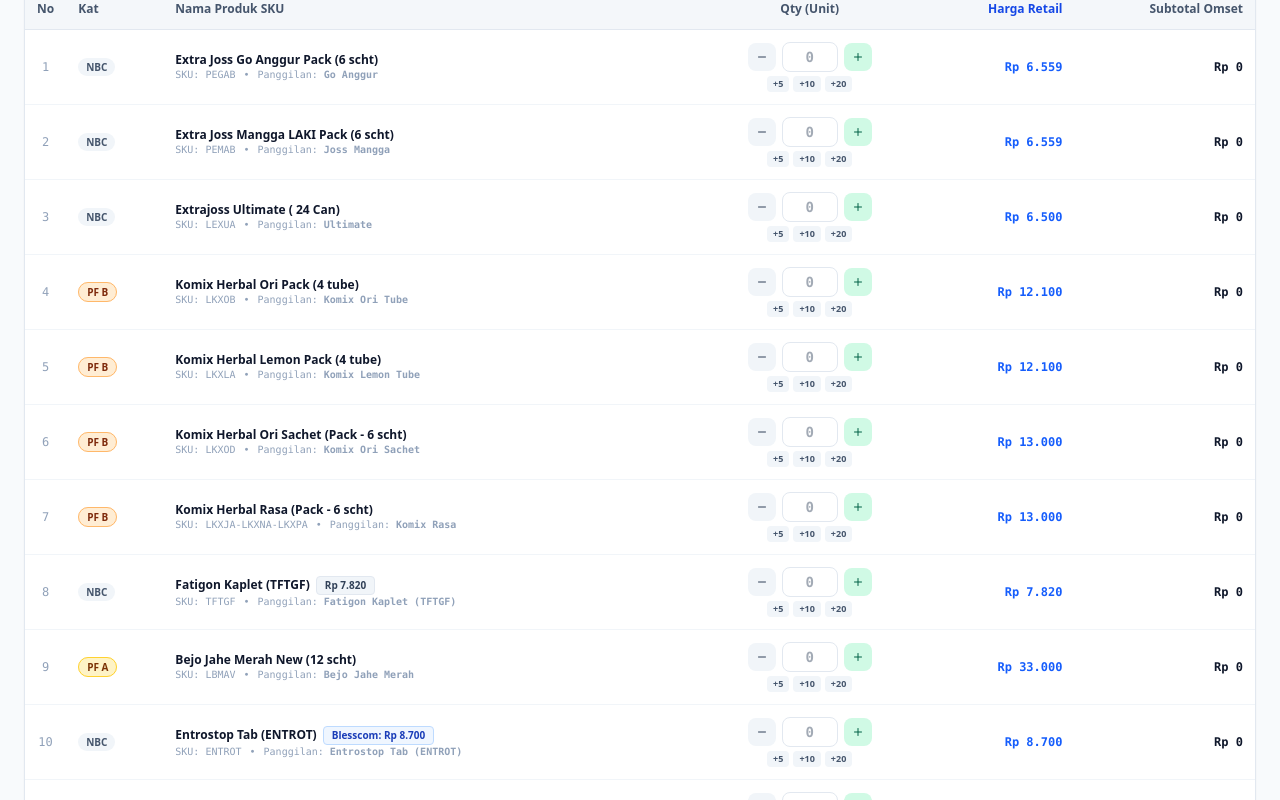
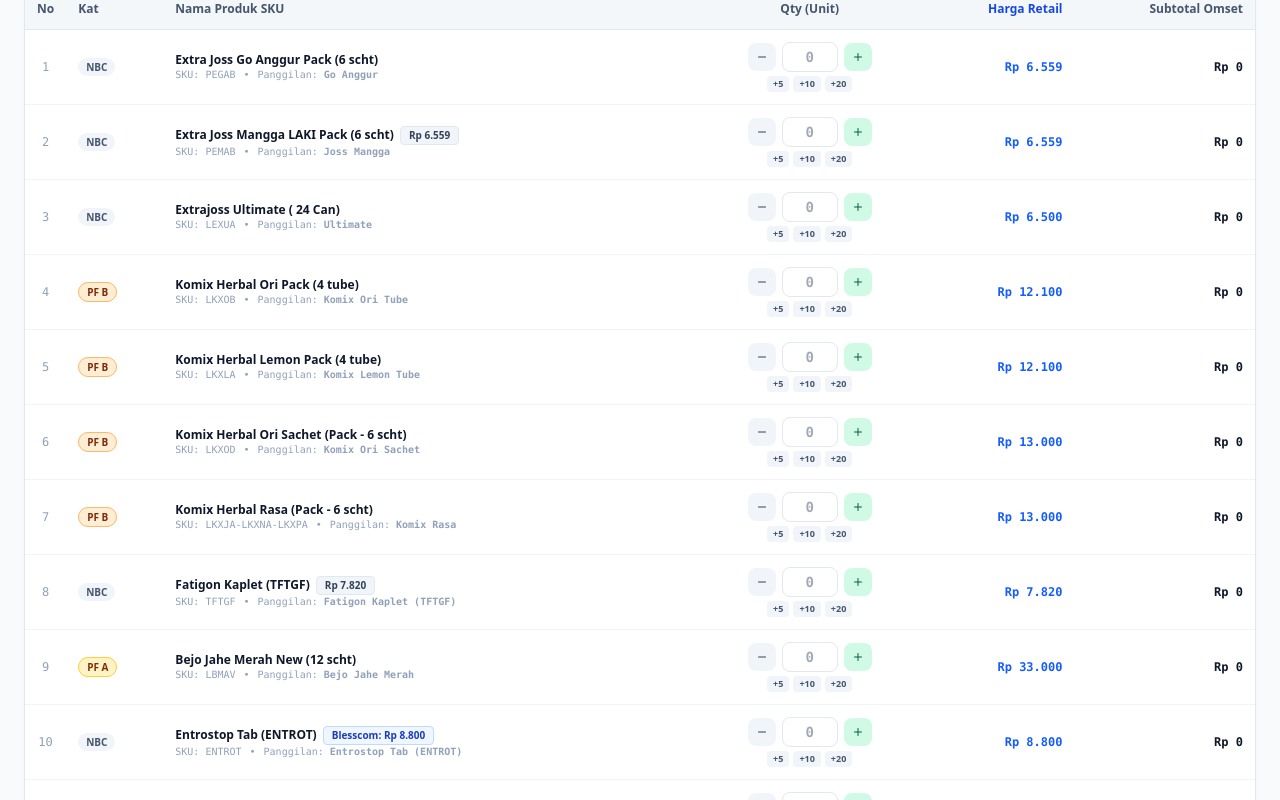
Before and after one commit to akbar521/SHJ-DOF-SUKABUMI, a React (Vite) app: page / in a window 1280 px wide. Shown: the part 980-1780 px from the top of the page. Built offline with nearby package versions, Linux system fonts and the light colour scheme; no server answers.

Commit message:
feat: update product pricing and add PEMAB support
- Update ENTROT retail price to Rp 8.800
- Add PEMAB product data and configuration
- Increment local storage version to v6

```diff
--- a/src/components/SimpleDofShjCalculator.tsx
+++ b/src/components/SimpleDofShjCalculator.tsx
@@ -177,6 +177,7 @@
         else sampleObj[p.kode_produk] = 0;
       } else {
         if (p.kode_produk === 'PEGAB') sampleObj[p.kode_produk] = 21;
+        else if (p.kode_produk === 'PEMAB') sampleObj[p.kode_produk] = 5;
         else if (p.kode_produk === 'LEXUA') sampleObj[p.kode_produk] = 10;
         else if (p.kode_produk === 'LKXOD') sampleObj[p.kode_produk] = 2;
         else if (p.kode_produk === 'LKXJA-LKXNA-LKXPA') sampleObj[p.kode_produk] = 2;
@@ -1090,8 +1091,13 @@
                               : 'bg-amber-50 text-amber-800 border-amber-200'
                           }`}>
                             {activeSubdistInfo.system === 'Blesscom'
-                              ? 'Blesscom: Rp 8.700'
+                              ? 'Blesscom: Rp 8.800'
                               : 'DMS: Rp 17.600'}
+                          </span>
+                        )}
+                        {p.kode_produk === 'PEMAB' && (
+                          <span className="text-[10px] px-2 py-0.5 rounded font-bold bg-slate-100 text-slate-700 border border-slate-200">
+                            Rp 6.559
                           </span>
                         )}
                         {(p.kode_produk === 'CKPXE' || p.kode_produk === 'KLPSL') && (
--- a/src/data/sqlSchema.ts
+++ b/src/data/sqlSchema.ts
@@ -31,7 +31,7 @@
     harga_grosir: 5141.52,
     harga_retail: 6559.00,
     persentase_dof: 0.20,
-    wilayah: ['Cianjur']
+    wilayah: ['Sukabumi', 'Cianjur']
   },
   {
     kode_produk: 'LEXUA',
@@ -103,18 +103,18 @@
     kode_produk: 'ENTROT',
     nama_produk: 'Entrostop Tab (ENTROT)',
     harga_grosir: 15000.00,
-    harga_retail: 8700.00,
+    harga_retail: 8800.00,
     persentase_dof: 0.20,
     wilayah: ['Sukabumi', 'Cianjur'],
     subdist_prices: {
-      CIKALONG: { harga_grosir: 15000.00, harga_retail: 8700.00 },
-      CIPANAS: { harga_grosir: 15000.00, harga_retail: 8700.00 },
+      CIKALONG: { harga_grosir: 15000.00, harga_retail: 8800.00 },
+      CIPANAS: { harga_grosir: 15000.00, harga_retail: 8800.00 },
       CIBEBER: { harga_grosir: 15000.00, harga_retail: 17600.00 },
       CIRANJANG: { harga_grosir: 15000.00, harga_retail: 17600.00 },
       CIBADAK: { harga_grosir: 15000.00, harga_retail: 17600.00 },
       CIKOLE: { harga_grosir: 15000.00, harga_retail: 17600.00 },
-      SUKARAJA: { harga_grosir: 15000.00, harga_retail: 8700.00 },
-      NYALINDUNG: { harga_grosir: 15000.00, harga_retail: 8700.00 }
+      SUKARAJA: { harga_grosir: 15000.00, harga_retail: 8800.00 },
+      NYALINDUNG: { harga_grosir: 15000.00, harga_retail: 8800.00 }
     }
   },
   {
@@ -355,7 +355,7 @@
 ('LPRGR', 'Promag Herbal 15 ml (6 ''S)', 15810.00, 16800.00, 0.00),
 ('LMHGA', 'Mixagrip Herbal Greges (6''S)', 16188.00, 16700.00, 0.00),
 ('TFTGF', 'Fatigon Kaplet (TFTGF)', 18000.00, 7820.00, 0.20),
-('ENTROT', 'Entrostop Tab (ENTROT)', 15000.00, 8700.00, 0.20),
+('ENTROT', 'Entrostop Tab (ENTROT)', 15000.00, 8800.00, 0.20),
 ('TFTSG', 'Fatigon Spirit (TFTSG)', 22000.00, 10950.00, 0.20),
 ('LETSB', 'Entrostop Herbal Anak (LETSB)', 16500.00, 16700.00, 0.20),
 ('CKPXE', 'Kalpanax Salep (CKPXE)', 9000.00, 10800.00, 0.20);
--- a/src/data/subdistConfig.ts
+++ b/src/data/subdistConfig.ts
@@ -132,7 +132,8 @@
 export const DEFAULT_SUBDIST_PRICES: Record<SubdistKey, Record<string, ProductSubdistPrice>> = {
   // CIANJUR - BLESSCOM (Heru - Cikalong, Herpin - Cipanas)
   CIKALONG: {
-    ENTROT: { harga_grosir: 15000, harga_retail: 8700 },
+    ENTROT: { harga_grosir: 15000, harga_retail: 8800 },
+    PEMAB: { harga_grosir: 5141.52, harga_retail: 6559 },
     LETSB: { harga_grosir: 16500, harga_retail: 16700 },
     ENTROH: { harga_grosir: 16500, harga_retail: 16700 },
     CKPXE: { harga_grosir: 9000, harga_retail: 10800 },
@@ -143,7 +144,8 @@
     FTGKAP: { harga_grosir: 18000, harga_retail: 7820 },
   },
   CIPANAS: {
-    ENTROT: { harga_grosir: 15000, harga_retail: 8700 },
+    ENTROT: { harga_grosir: 15000, harga_retail: 8800 },
+    PEMAB: { harga_grosir: 5141.52, harga_retail: 6559 },
     LETSB: { harga_grosir: 16500, harga_retail: 16700 },
     ENTROH: { harga_grosir: 16500, harga_retail: 16700 },
     CKPXE: { harga_grosir: 9000, harga_retail: 10800 },
@@ -158,6 +160,7 @@
   // Revisi ENTROT menjadi 17.600
   CIBEBER: {
     ENTROT: { harga_grosir: 15000, harga_retail: 17600 },
+    PEMAB: { harga_grosir: 5141.52, harga_retail: 6559 },
     LETSB: { harga_grosir: 16500, harga_retail: 16600 },
     ENTROH: { harga_grosir: 16500, harga_retail: 16600 },
     CKPXE: { harga_grosir: 9000, harga_retail: 10800 },
@@ -169,6 +172,7 @@
   },
   CIRANJANG: {
     ENTROT: { harga_grosir: 15000, harga_retail: 17600 },
+    PEMAB: { harga_grosir: 5141.52, harga_retail: 6559 },
     LETSB: { harga_grosir: 16500, harga_retail: 16600 },
     ENTROH: { harga_grosir: 16500, harga_retail: 16600 },
     CKPXE: { harga_grosir: 9000, harga_retail: 10800 },
@@ -182,6 +186,7 @@
   // SUKABUMI - DMS (Rusdi / Rusdiana - Cibadak, Ega - Cikole)
   CIBADAK: {
     ENTROT: { harga_grosir: 15000, harga_retail: 17600 },
+    PEMAB: { harga_grosir: 5141.52, harga_retail: 6559 },
     LETSB: { harga_grosir: 16500, harga_retail: 16600 },
     ENTROH: { harga_grosir: 16500, harga_retail: 16600 },
     CKPXE: { harga_grosir: 9000, harga_retail: 10800 },
@@ -193,6 +198,7 @@
   },
   CIKOLE: {
     ENTROT: { harga_grosir: 15000, harga_retail: 17600 },
+    PEMAB: { harga_grosir: 5141.52, harga_retail: 6559 },
     LETSB: { harga_grosir: 16500, harga_retail: 16600 },
     ENTROH: { harga_grosir: 16500, harga_retail: 16600 },
     CKPXE: { harga_grosir: 9000, harga_retail: 10800 },
@@ -205,7 +211,8 @@
 
   // SUKABUMI - BLESSCOM (Dian - Sukaraja, Hikmat / Hikmatiar - Nyalindung)
   SUKARAJA: {
-    ENTROT: { harga_grosir: 15000, harga_retail: 8700 },
+    ENTROT: { harga_grosir: 15000, harga_retail: 8800 },
+    PEMAB: { harga_grosir: 5141.52, harga_retail: 6559 },
     LETSB: { harga_grosir: 16500, harga_retail: 16700 },
     ENTROH: { harga_grosir: 16500, harga_retail: 16700 },
     CKPXE: { harga_grosir: 9000, harga_retail: 10800 },
@@ -216,7 +223,8 @@
     FTGKAP: { harga_grosir: 18000, harga_retail: 7820 },
   },
   NYALINDUNG: {
-    ENTROT: { harga_grosir: 15000, harga_retail: 8700 },
+    ENTROT: { harga_grosir: 15000, harga_retail: 8800 },
+    PEMAB: { harga_grosir: 5141.52, harga_retail: 6559 },
     LETSB: { harga_grosir: 16500, harga_retail: 16700 },
     ENTROH: { harga_grosir: 16500, harga_retail: 16700 },
     CKPXE: { harga_grosir: 9000, harga_retail: 10800 },
--- a/src/services/apiService.ts
+++ b/src/services/apiService.ts
@@ -3,7 +3,7 @@
 import { calculateDofFee } from '../utils/mathUtils';
 
 // Local storage fallback key for resilience
-const LOCAL_STORAGE_PRODUCTS = 'dof_shj_products_v5';
+const LOCAL_STORAGE_PRODUCTS = 'dof_shj_products_v6';
 const LOCAL_STORAGE_ORDERS = 'dof_shj_orders_v1';
 
 export const api = {
```
